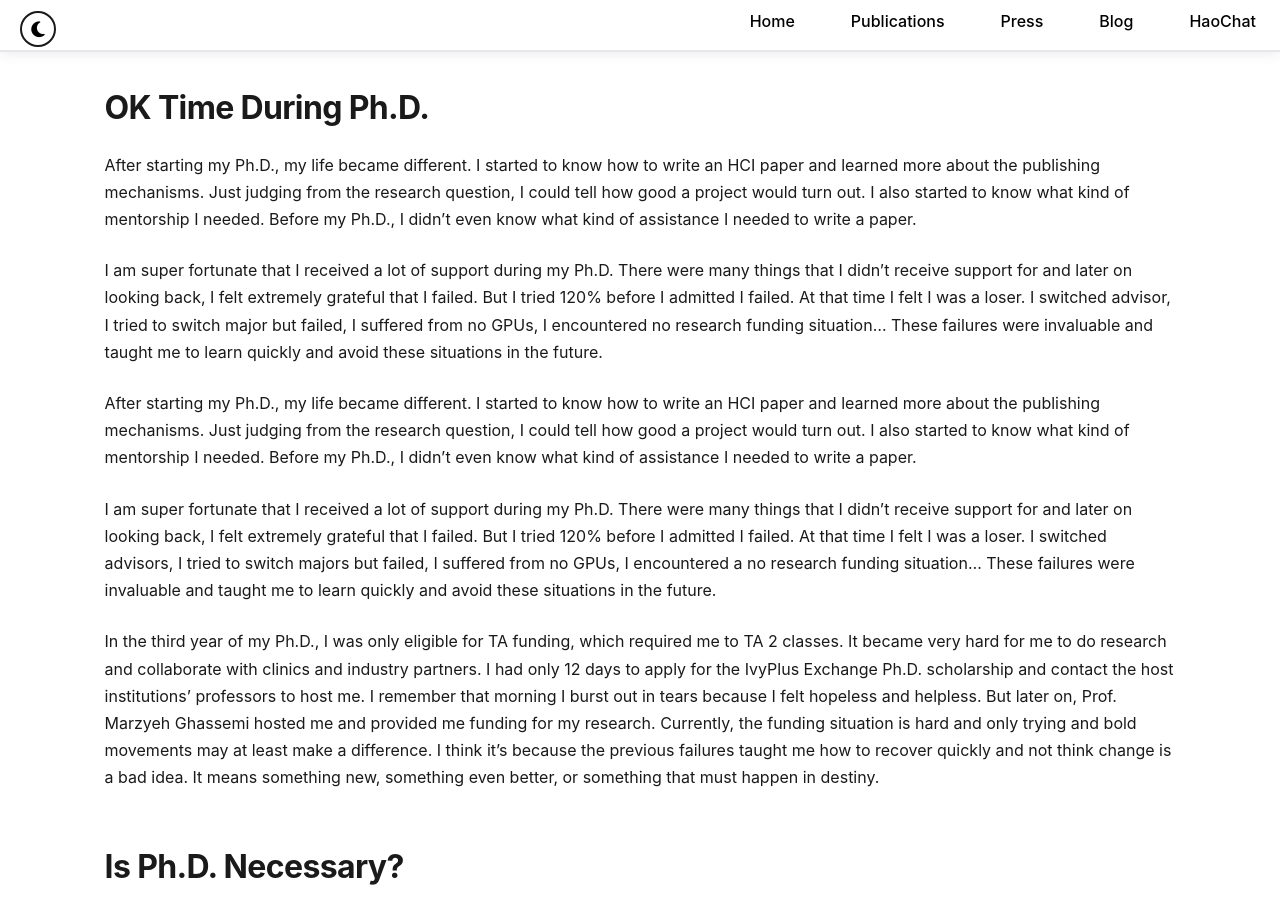
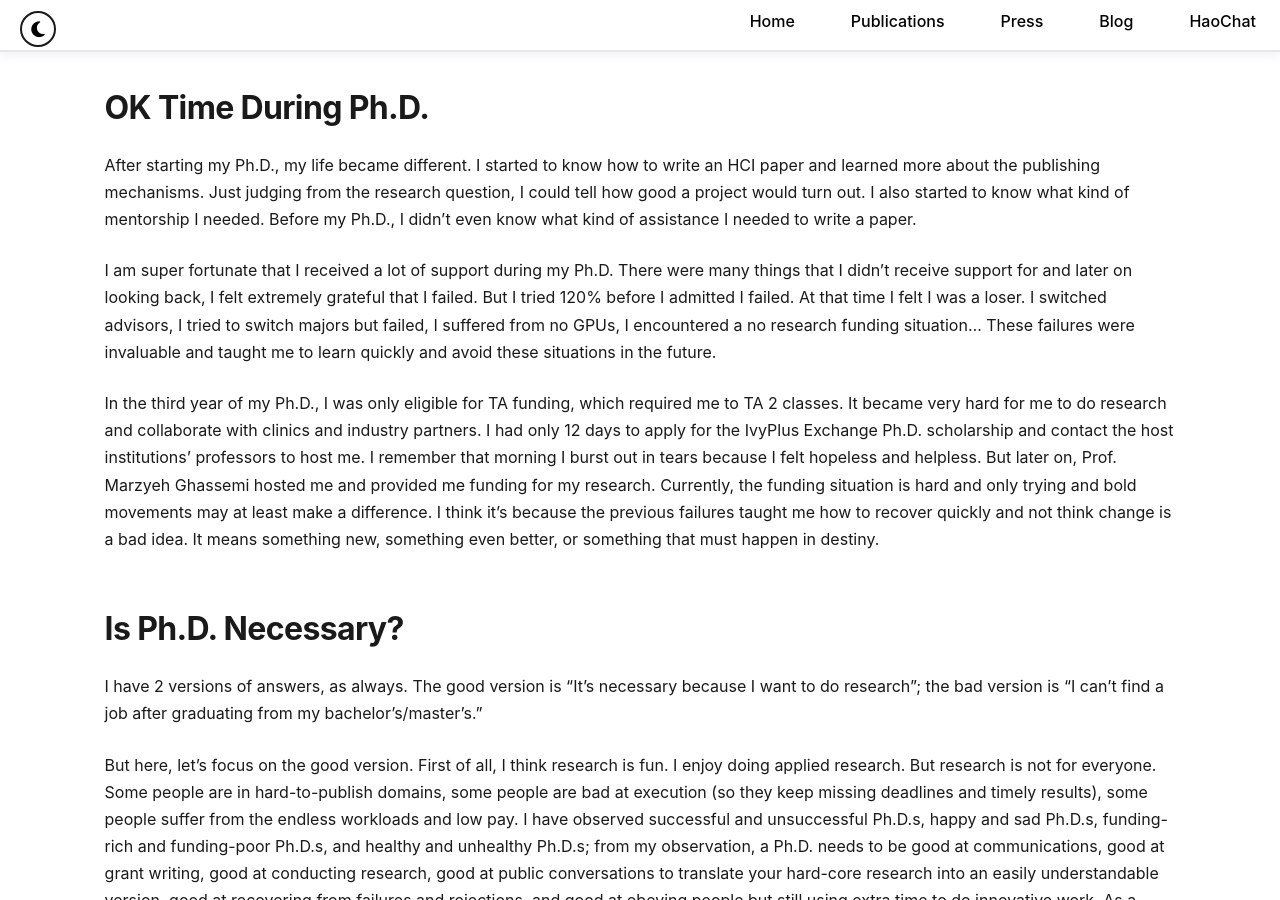
Before and after one commit to YuexingHao/Yuexing-Hao, a Jekyll site: the page built from _posts/2025-02-09-about-my-academia-life.md, in a window 1280 px wide and 900 px high, scrolled down 1801 px. Built offline with Jekyll 4.4.1, drawn with Linux system fonts in a browser that asks for light colours; a style sheet for code colours, icons or effects is not loaded.

Commit message:
Describe your changes

```diff
--- a/_posts/2025-02-09-about-my-academia-life.md
+++ b/_posts/2025-02-09-about-my-academia-life.md
@@ -27,10 +27,6 @@ Then, I started my master's during Covid. I think online classes are great. I tr
 Reflecting back, my undergrad and master's time were not really good. Comparing to many people who started their research and published a lot, I "wasted" my time. I spent most of the time learning and studying. But I think starting research early is not really helpful, as the whole mindset becomes about publishing. But that's not the whole point of research. Research is about exploring curiosity, doing something fun and impactful, and finding novel solutions. It's supposed to fail a lot. Research means wasting time on replicating other people's failures, reading other people's fancy papers, and even deep-thinking. (I am not defending why I am not productive; I am defending that when I am not writing papers and looking productive, I am still doing research)
 
 ## OK Time During Ph.D.
-
-After starting my Ph.D., my life became different. I started to know how to write an HCI paper and learned more about the publishing mechanisms. Just judging from the research question, I could tell how good a project would turn out. I also started to know what kind of mentorship I needed. Before my Ph.D., I didn't even know what kind of assistance I needed to write a paper.
-
-I am super fortunate that I received a lot of support during my Ph.D. There were many things that I didn't receive support for and later on looking back, I felt extremely grateful that I failed. But I tried 120% before I admitted I failed. At that time I felt I was a loser. I switched advisor, I tried to switch major but failed, I suffered from no GPUs, I encountered no research funding situation... These failures were invaluable and taught me to learn quickly and avoid these situations in the future.
 
 After starting my Ph.D., my life became different. I started to know how to write an HCI paper and learned more about the publishing mechanisms. Just judging from the research question, I could tell how good a project would turn out. I also started to know what kind of mentorship I needed. Before my Ph.D., I didn't even know what kind of assistance I needed to write a paper.
 
```
